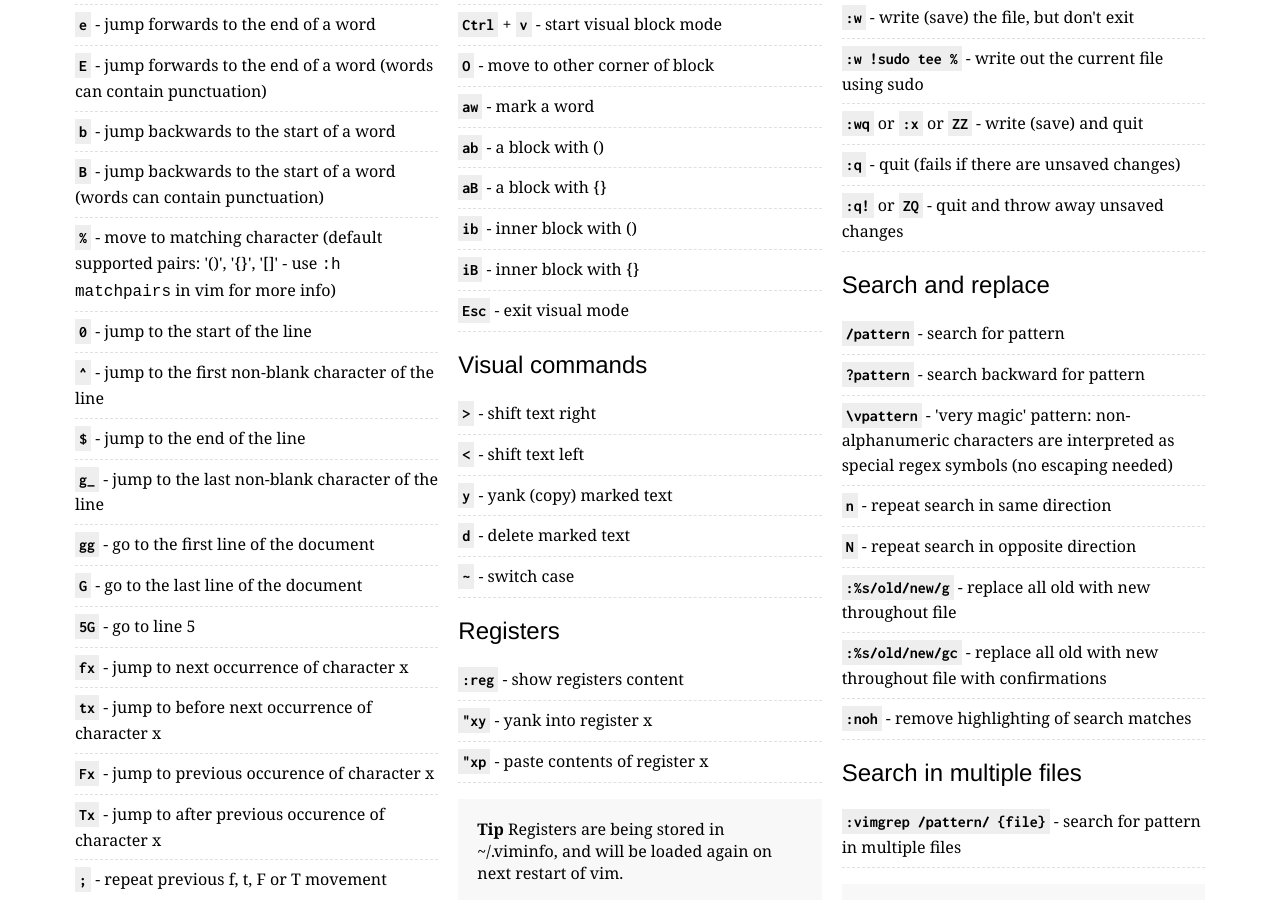
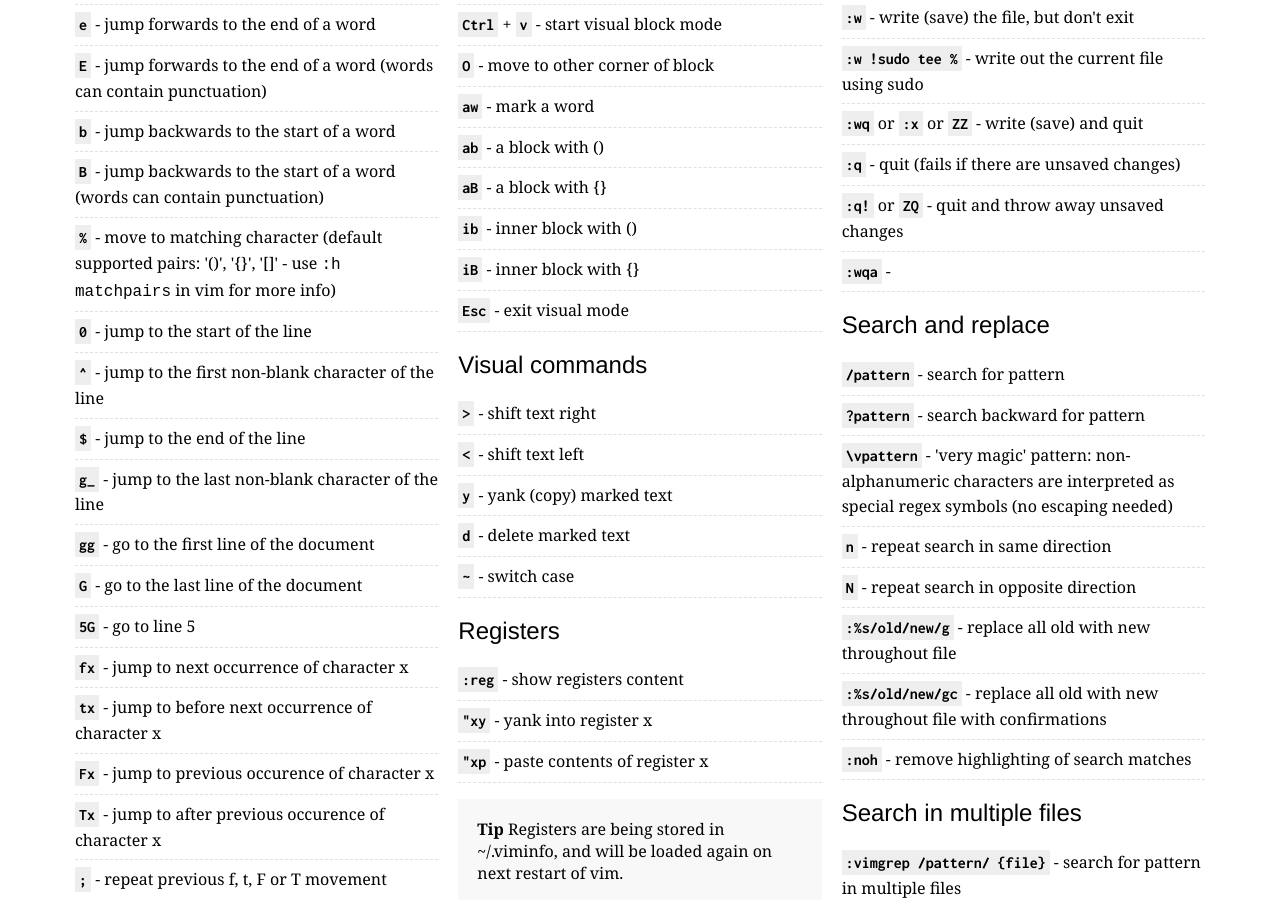
Before and after one commit to rtorr/vim-cheat-sheet, a Jekyll site: the page built from index.html, in a window 1280 px wide and 900 px high, scrolled down 803 px. Built offline with Jekyll 4.4.1, drawn with Linux system fonts in a browser that asks for light colours.

Commit message:
Added :wqa command

```diff
--- a/_layouts/page.html
+++ b/_layouts/page.html
@@ -154,6 +154,7 @@ layout: default
             <li><kbd>:wq</kbd> or <kbd>:x</kbd> or <kbd>ZZ</kbd> - {{ page.exiting.commands.colonwq }}</li>
             <li><kbd>:q</kbd> - {{ page.exiting.commands.colonq }}</li>
             <li><kbd>:q!</kbd> or <kbd>ZQ</kbd> - {{ page.exiting.commands.colonqbang }}</li>
+            <li><kbd>:wqa</kbd> - {{ page.exiting.commands.colonwqa }}</li>
           </ul>
           <h2>{{ page.searchAndReplace.title }}</h2>
           <ul>
```
